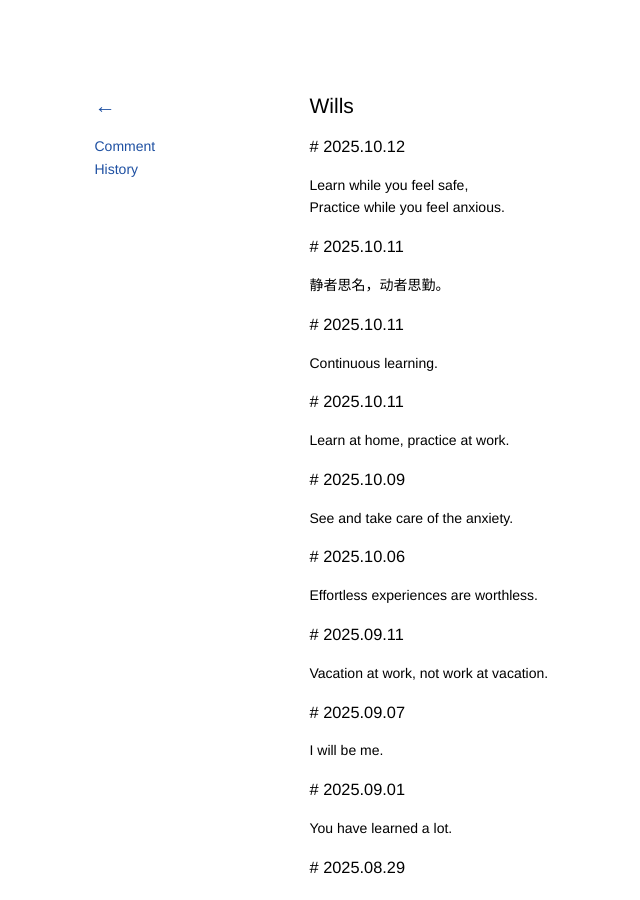
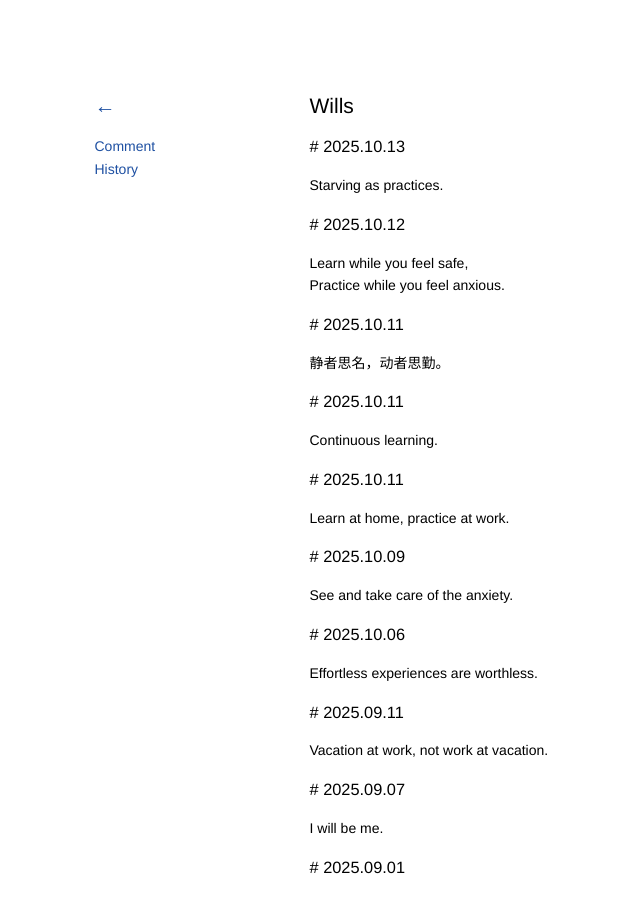
Before and after one commit to kidlj/awei, a Jekyll site: the page built from _wiki/wills.md, in a window 1280 px wide and 900 px high. Shown: the whole window, without its empty margins (38-678 px from the left). Built offline with Jekyll 4.4.1, drawn with Linux system fonts in a browser that asks for light colours.

Commit message:
update wills

```diff
--- a/_wiki/wills.md
+++ b/_wiki/wills.md
@@ -1,6 +1,10 @@
 ---
 title: Wills
 ---
+
+### 2025.10.13
+
+Starving as practices.
 
 ### 2025.10.12
 
```
